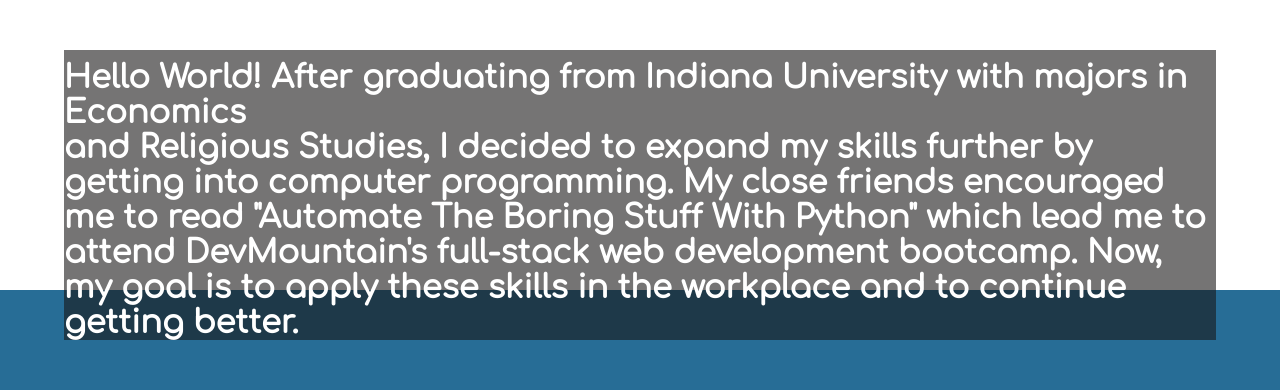
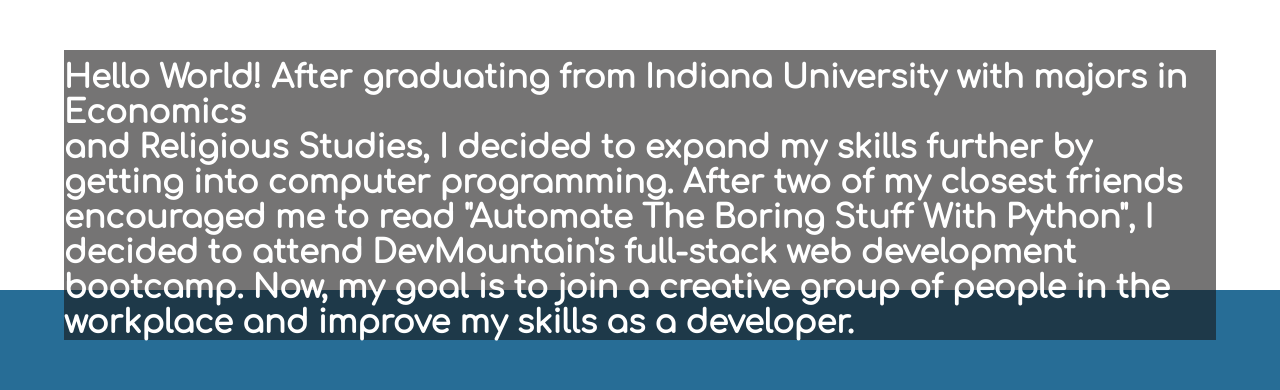
Before and after one commit to A-R0n/portfolio, a React (Create React App) app: page / in a window 1280 px wide. Shown: the part 813-1203 px from the top of the page. Built offline with nearby package versions, Linux system fonts and the light colour scheme; what redux-promise-middleware would draw is missing.

Commit message:
changed server communication with build folder

```diff
--- a/src/Components/About/About.js
+++ b/src/Components/About/About.js
@@ -10,10 +10,12 @@
           Economics
         </div>
         <div id="p_two">
-          and Religious Studies, I decided to expand my skills further by getting into
-          computer programming. My close friends encouraged me to read "Automate The Boring Stuff With Python" which lead me to attend
-          DevMountain's full-stack web development bootcamp. Now, my
-          goal is to apply these skills in the workplace and to continue getting better.
+          and Religious Studies, I decided to expand my skills further by
+          getting into computer programming. After two of my closest friends
+          encouraged me to read "Automate The Boring Stuff With Python", I
+          decided to attend DevMountain's full-stack web development bootcamp. Now,
+          my goal is to join a creative group of people in the workplace and
+          improve my skills as a developer.
         </div>
       </div>
     );
--- a/src/Components/Home/Home.js
+++ b/src/Components/Home/Home.js
@@ -2,7 +2,7 @@
 import './Home.scss';
 import About from '../About/About';
 import Projects from '../Projects/Projects';
-import Quotes from '../Quotes/Quotes';
+import { Link } from 'react-router-dom'
 
 class Home extends Component {
   constructor(props) {
@@ -44,7 +44,9 @@
         <div className="Head">
           <div className="Avi" />
           <div className="Head_Column">
-            <div id="aaron_estes">Aaron Estes</div>
+            <div className='nav_bar'>
+              <div id="aaron_estes">Aaron Estes</div>
+            </div>
             <div id="dallas_tx">Dallas, TX</div>
             <div id="email">aestescc@gmail.com</div>
             <div id="email">github.com/A-R0n</div>
@@ -104,12 +106,12 @@
           </div>
         </div>
         <h1 className="about_me">About Me</h1>
-        <div className='wrapper'>
+        <div className="wrapper">
           <About />
         </div>
-        <div className='blue'></div>
+        <div className="blue" />
         <h1 className="projects">Projects</h1>
-        <div className='blue'></div>
+        <div className="blue" />
         <Projects />
       </div>
     );
--- a/src/Components/Home/Home.scss
+++ b/src/Components/Home/Home.scss
@@ -43,13 +43,16 @@
       justify-content: center;
       height: 70%;
       width: 71%;
-
+      .nav_bar {
+        display: flex;
+        justify-content: space-between;
       #aaron_estes {
         font-size: 3em;
         font-weight: bold;
         // background: yellow;
         width: 17vw;
       }
+    }
       #dallas_tx {
         font-size: 2em;
         // background: yellow;
```
Also changed, not shown: 1 other file (tests, documents, lock files or other folders).
